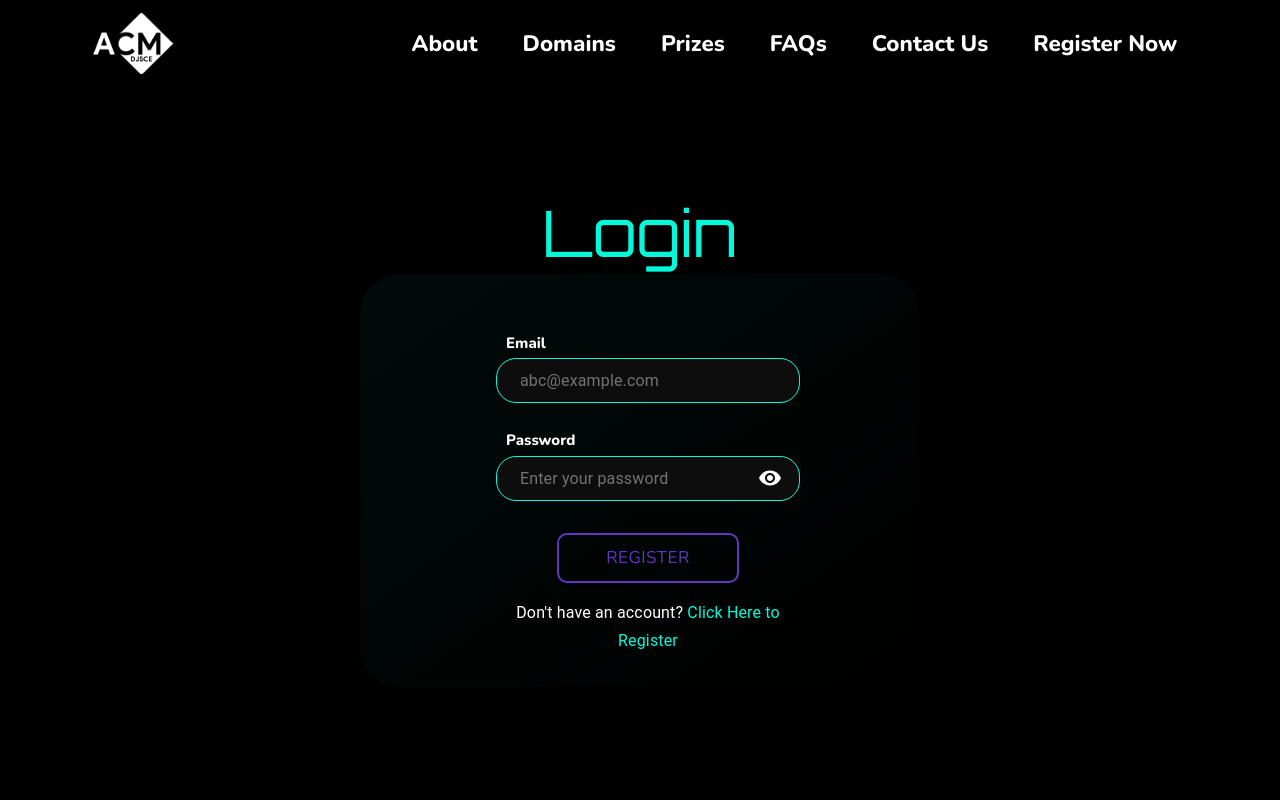
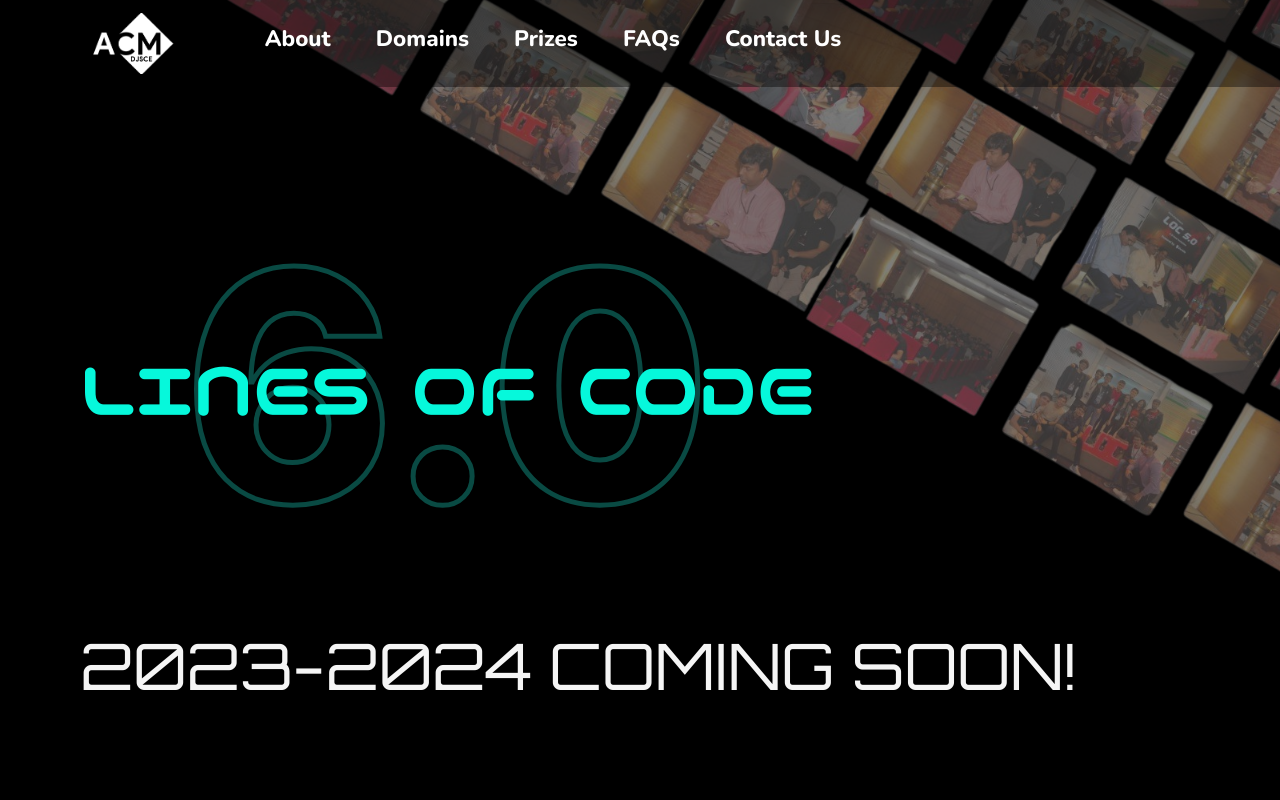
Before and after one commit to Rishingad/LOC_6.0, a React (Create React App) app: page / in a window 1280 px wide. Shown: the top 800 px of the page. Built offline with nearby package versions, Linux system fonts and the light colour scheme; a web font is replaced by a local one.

Commit message:
Sponsors

```diff
--- a/public/index.html
+++ b/public/index.html
@@ -29,7 +29,7 @@
     -->
   <title>LINES OF CODE 6.0</title>
 </head>
-
+<script defer async src="https://apply.devfolio.co/v2/sdk.js"></script>
 <body>
   <noscript>You need to enable JavaScript to run this app.</noscript>
   <div id="root"></div>
--- a/src/App.js
+++ b/src/App.js
@@ -1,4 +1,5 @@
 import "./App.css";
+import  React, { useState,useEffect } from "react";
 import { Routes, Route } from "react-router-dom";
 import Register from "./components/Register/Register";
 import About from "./components/About/About";
@@ -11,42 +12,53 @@ import "react-toastify/dist/ReactToastify.css";
 import useToken from "./useToken";
 function App() {
   const { token, setToken } = useToken();
-  if (!token) {
-    if (window.location.pathname === "/register") {
-      console.log(window.location.pathname)
-      return (
-        <>
-          <div>
-            <ToastContainer />
-          </div>
-          <Navbar></Navbar>
-          <Register setToken={setToken}></Register>
-          <Footer></Footer>
-        </>
-      );
-    } else if (window.location.pathname === "/login") {
-      return (
-        <>
-          <div>
-            <ToastContainer />
-          </div>
-          <Navbar></Navbar>
-          <Login setToken={setToken}></Login>
-          <Footer></Footer>
-        </>
-      );
+
+  React.useEffect(() => {
+    const script = document.createElement('script');
+    script.src = 'https://apply.devfolio.co/v2/sdk.js';
+    script.async = true;
+    script.defer = true;
+    document.body.appendChild(script);
+    return () => {
+      document.body.removeChild(script);
     }
-    return (
-      <>
-        <div>
-          <ToastContainer />
-        </div>
-        <Navbar></Navbar>
-        <Login setToken={setToken} />
-        <Footer></Footer>
-      </>
-    );
-  }
+}, []);
+  // if (!token) {
+  //   if (window.location.pathname === "/register") {
+  //     console.log(window.location.pathname)
+  //     return (
+  //       <>
+  //         <div>
+  //           <ToastContainer />
+  //         </div>
+  //         <Navbar></Navbar>
+  //         <Register setToken={setToken}></Register>
+  //         <Footer></Footer>
+  //       </>
+  //     );
+  //   } else if (window.location.pathname === "/login") {
+  //     return (
+  //       <>
+  //         <div>
+  //           <ToastContainer />
+  //         </div>
+  //         <Navbar></Navbar>
+  //         <Login setToken={setToken}></Login>
+  //         <Footer></Footer>
+  //       </>
+  //     );
+  //   }
+  //   return (
+  //     <>
+  //       <div>
+  //         <ToastContainer />
+  //       </div>
+  //       <Navbar></Navbar>
+  //       <Login setToken={setToken} />
+  //       <Footer></Footer>
+  //     </>
+  //   );
+  // }
   return (
     <>
       <div>
--- a/src/components/Navbar/Navbar.js
+++ b/src/components/Navbar/Navbar.js
@@ -5,7 +5,7 @@ import MenuIcon from "@mui/icons-material/Menu";
 import CloseIcon from "@mui/icons-material/Close";
 const Navbar = () => {
   const [isMenuOpen, setIsMenuOpen] = useState(false);
-  const token = sessionStorage.getItem("token");
+
   function menuHandler() {
     console.log("click");
     console.log(isMenuOpen);
@@ -13,13 +13,7 @@ const Navbar = () => {
   }
 
   const [scrollPosition, setScrollPosition] = useState(0);
-  const loginButtonHandler = () => {
-    if (token) {
-      sessionStorage.removeItem("token");
-    } else {
-      sessionStorage.removeItem("token");
-    }
-  };
+
 
   useEffect(() => {
     const handleScroll = () => {
@@ -55,11 +49,17 @@ const Navbar = () => {
         <li className="cursor-pointer menu-item">
           <a href={"#contact"}>Contact Us</a>
         </li>
-        <li className="cursor-pointer menu-item">
-          <a href={"/register"} onClick={loginButtonHandler}>
-            {token ? "Logout" : "Register Now"}
-          </a>
-        </li>
+        {/* <li className="cursor-pointer menu-item">
+        <a href={"#contact"}>Register Now</a>
+
+        </li> */}
+        <div
+  className="apply-button"
+  data-hackathon-slug="lines-of-code-djsce"
+  data-button-theme="dark-inverted"
+  style={{ height: '44px', width: '312px' }}
+></div>
+
 
         {!isMenuOpen ? null : (
           <CloseIcon
--- a/src/components/Sponsor/Sponsor.jsx
+++ b/src/components/Sponsor/Sponsor.jsx
@@ -7,15 +7,18 @@ import Polygon from "../../assets/images/Polygon_Logo-Colored@2x.png";
 const Sponsor = () => {
   return (
     <>
-      <div className='sponsor-container  '>
-        <h1 className='sponsor-Head justify-center text-center items-center flex flex-col '>
+      <div className='sponsor-container text-center'>
+        <h1 className='sponsor-Head mb-4'>
           Sponsors
         </h1>
-        <div className="flex mt-8">
-          <img className='sponsor-img mr-4' src={Devfolio} alt='Devfolio'/>
-          <img className='sponsor-img ml-[8rem]' src={Polygon} alt='Polygon'/>
+        <div className="flex flex-col items-center mt-8">
+          <img className='sponsor-img mt-4' src={eth} alt='Eth'/>
+          <img className='sponsor-img mt-4' src={Polygon} alt='Polygon'/>
         </div>
-        <img className='sponsor-img mt-4' src={eth} alt='Eth'/>
+        <div className="mb-8">
+
+          <img className='sponsor-img mx-auto mb-4' src={Devfolio} alt='Devfolio'/>
+        </div>
       </div>
     </>
   );
```
